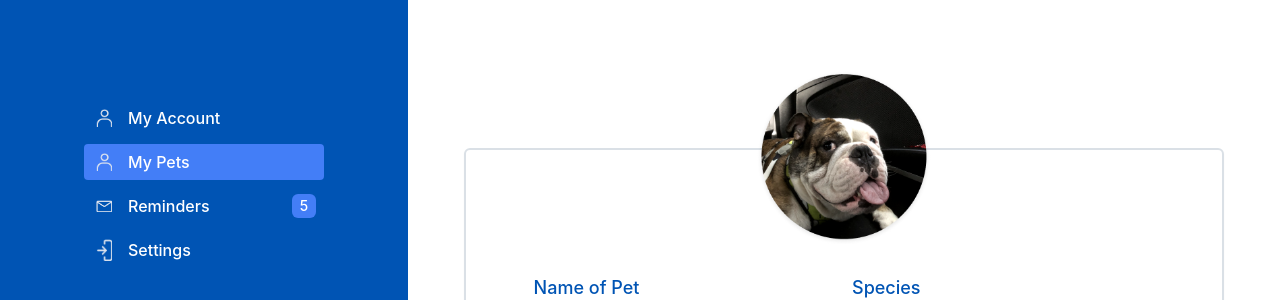
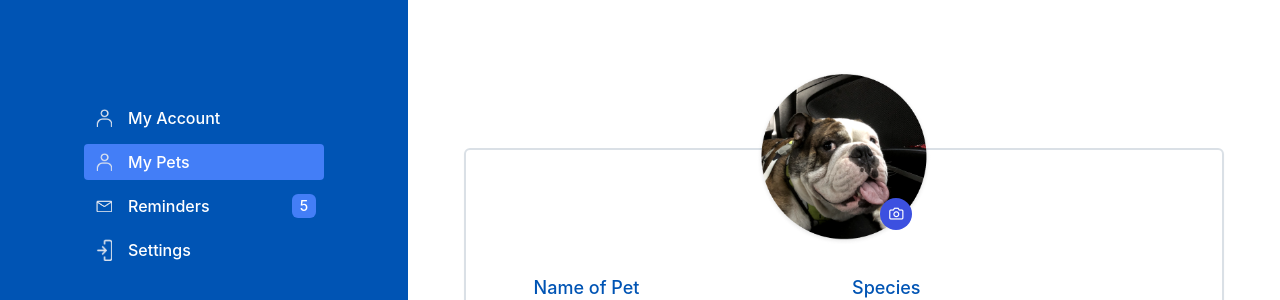
Before and after one commit to abdulwahab-sa/PetN, a React (Vite) app: page / in a window 1280 px wide. Shown: the part 226-526 px from the top of the page. Built offline with nearby package versions, Linux system fonts and the light colour scheme.

Commit message:
Updated Component

```diff
--- a/src/components/PetAccount.jsx
+++ b/src/components/PetAccount.jsx
@@ -1,4 +1,5 @@
 import rockyImg from '../assets/rockyImg.png';
+import camIcon from '../assets/camIcon.png';
 
 const inputs = [
 	{
@@ -42,7 +43,15 @@ const PetAccount = () => {
 	return (
 		<div className="py-40 px-14 ">
 			<div className="relative w-full mx-auto pet-form-wrapper flex items-center justify-center">
-				<img src={rockyImg} alt="" className="w-44 h-44 rounded-full absolute -top-20  z-30" />
+				<div className=" absolute -top-20  z-20">
+					<div className="relative">
+						<img src={rockyImg} alt="" className="w-44 h-44 rounded-full" />
+						<div className="absolute bottom-4 right-5 bg-camColor w-8 h-8 flex items-center justify-center rounded-full ">
+							<img src={camIcon} alt="" className="w-4" />
+						</div>
+					</div>
+				</div>
+
 				<div className="flex flex-wrap item-center justify-center">
 					{inputs.map((el) => (
 						<div
```
